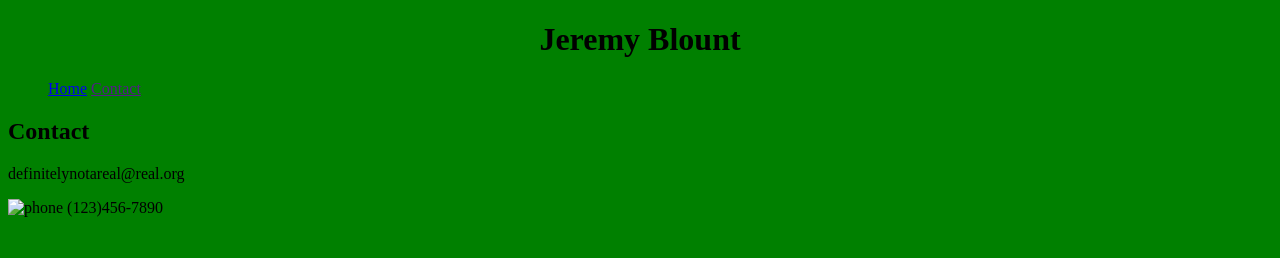
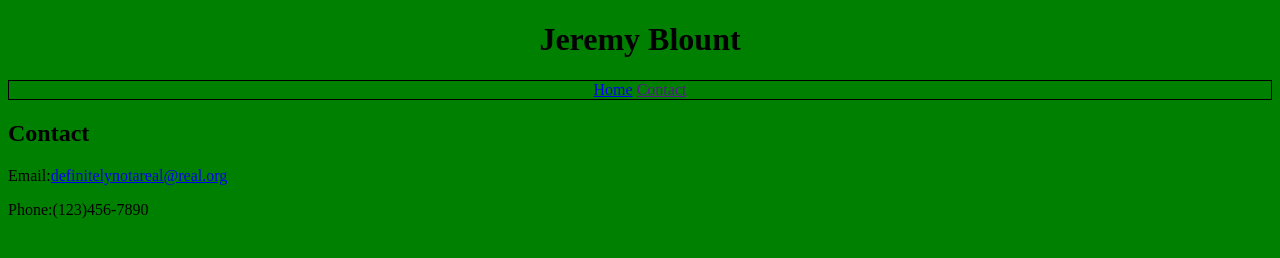
Before and after one commit to jeremyb245/Decorate_Portfolio, a plain HTML site: page contact.html in a window 1280 px wide. Drawn offline with Linux system fonts and the light colour scheme.

Commit message:
create horizontal nav bar

```diff
--- a/assets/style.css
+++ b/assets/style.css
@@ -6,19 +6,16 @@ h1{
     text-align: center;
 }
 
+.menu{
+    border: 1px solid black;
+    text-align: center;
+    list-style-type: none;
+}
+
+.menu li{
+    display: inline;
+}
+
 img{
     height: 500px;
 }
-
-.menu{
-    text-align: center;
-    display: inline;
-}
-
-.nav-bar{
-    display: inline;
-}
-
-#email{
-    list-style-image: url('./images/tech-support-dont-worry-the-tech-guy-is-zorindesigns.jpg');
-}
--- a/contact.html
+++ b/contact.html
@@ -10,15 +10,14 @@
 </head>
 <body>
     <h1>Jeremy Blount</h1>
-    <ul class="menu">
-            <li class="nav-bar"><a href="./index.html">Home</a></li>
-            <li class="nav-bar"><a href="">Contact</a></li>
-        </ul>
+    <div class="menu">
+        <li><a href="./index.html">Home</a></li>
+        <li><a href="">Contact</a></li>
+    </div>
     <h2>Contact</h2>
     <div>
-
-        <p id="email">definitelynotareal@real.org</p>
-        <p><img src="" alt="phone"> (123)456-7890</p>
+        <p>Email:<a href="definitielynotareal@real.org">definitelynotareal@real.org</a></p>
+        <p>Phone:(123)456-7890</p>
     </div>
 </body>
 </html>
```
Also changed, not shown: index.html (+7 -6 lines).
